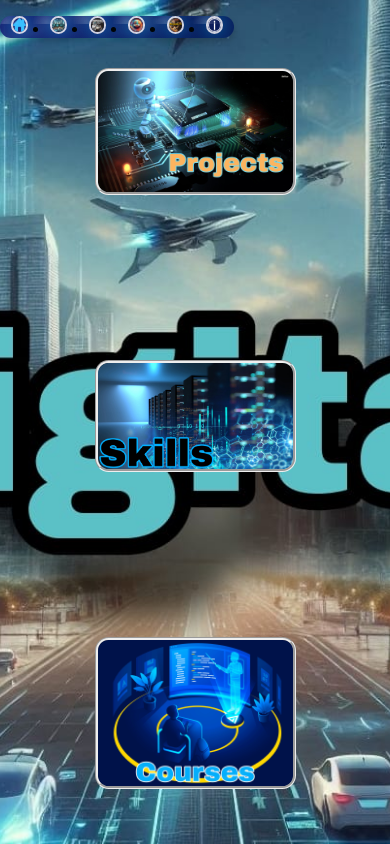
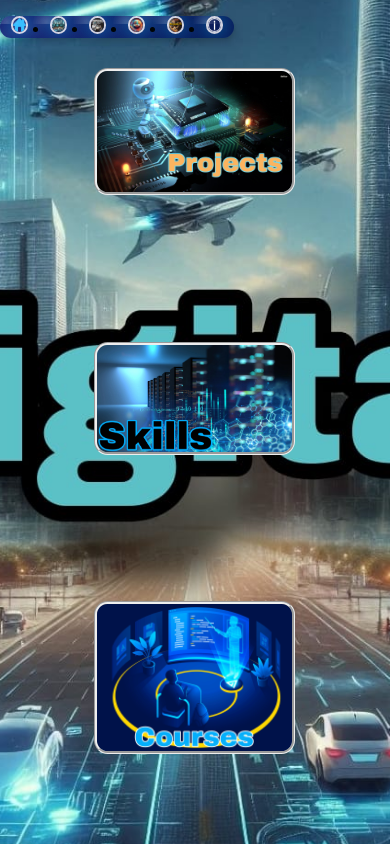
Before and after one commit to SaberMahmoud1/My-portfolio, a React (Create React App) app: page /DigitalElectronics in a window 390 px wide. Shown: the top 844 px of the page. Built offline with nearby package versions, Linux system fonts and the light colour scheme; the HTML template or start-up script is replaced by a standard one.

Commit message:
Update App.css

```diff
--- a/src/App.css
+++ b/src/App.css
@@ -333,11 +333,6 @@ flex-direction: column;align-items: start;justify-content: center;padding-bottom
   margin-top: -47vh;
 }
 
-/* Button hover effect inside .mdcmp */
-.mdcmp button:hover {
-  background-color:transparent; /* Change background color on hover */
-  cursor: pointer; /* Change cursor to pointer to indicate clickable button */
-}
 
 /* .mdrcmp Class: Similar to .mdcmp with different button style */
 .mdrcmp {
@@ -374,11 +369,6 @@ flex-direction: column;align-items: start;justify-content: center;padding-bottom
   margin-top: -47vh;
 }
 
-/* Button hover effect inside .mdrcmp */
-.mdrcmp button:hover {
-  background-color:transparent; /* Change background color to yellow on hover */
-  cursor: pointer; /* Change cursor to pointer to indicate clickable button */
-}
 
 /* .mdccmp Class: Similar to .mdcmp but for a different component */
 .mdccmp {
@@ -413,12 +403,6 @@ flex-direction: column;align-items: start;justify-content: center;padding-bottom
   border-style: none; /* Groove style border */
   font-weight: bold; /* Bold font weight */
   margin-top: -47vh;
-}
-
-/* Button hover effect inside .mdccmp */
-.mdccmp button:hover {
-  background-color: transparent; /* Change background color on hover */
-  cursor: pointer; /* Change cursor to pointer to indicate clickable button */
 }
 
 /* .projects Class: A container for project-related components */
@@ -1142,9 +1126,9 @@ padding-bottom: 7vh;
            .homeimg1{height: auto;}
            .dintro{height: auto;}
            .mdcmp img{height: auto;}
-           .mdccmp button{font-size: 3vw;}
-           .mdcmp button{font-size: 3vw;}
-           .mdrcmp button{font-size: 3vw;}
+           .mdccmp button{width: 24.8vh; height: 10.9vh; margin-top: -16vh;}
+           .mdcmp button{width: 24.8vh;  height: 10.9vh;  margin-top: -16vh;}
+           .mdrcmp button{width: 24.8vh; height: 10.9vh; margin-top: -16vh;}
            .mdrcmp img{height: auto;}
            .mdccmp img{height: auto;}
            .subblue img{height: auto;}
```
